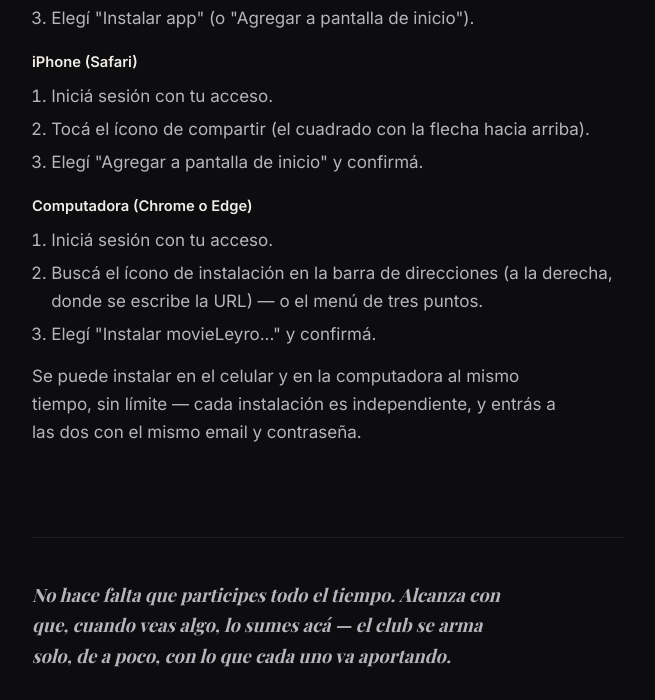
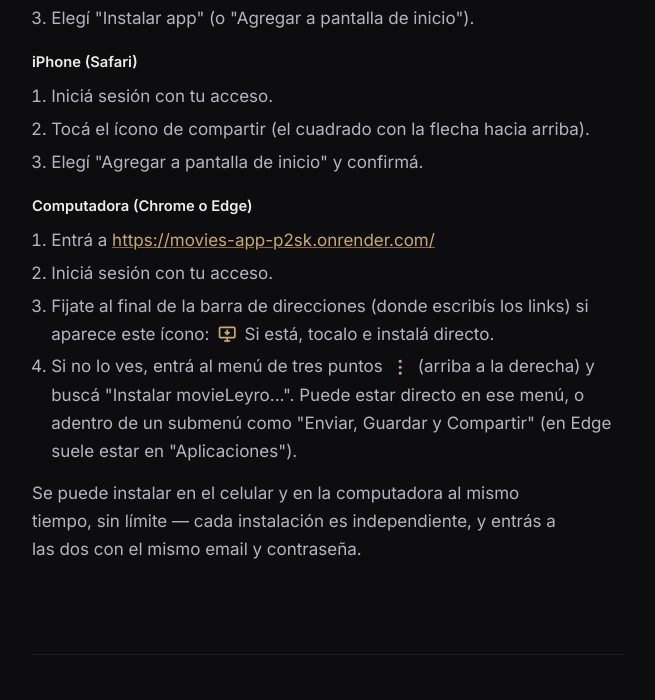
Before and after one commit to rleyrodiaz/movies-app, a FastAPI app: page /guia in a window 1280 px wide. Shown: the part 2728-3428 px from the top of the page, without its empty margins (312-967 px from the left). Run offline with FastAPI, Linux system fonts and the light colour scheme; parts of the project's set-up code (start-up, migrations or seed data) failed here and were passed over; some web fonts are replaced.

Commit message:
instalar en chrome

```diff
--- a/app/templates/guia.html
+++ b/app/templates/guia.html
@@ -115,6 +115,11 @@
     }
     .feature ol li { margin-bottom: 0.3rem; }
     .feature ol li:last-child { margin-bottom: 0; }
+
+    .inline-icon {
+      width: 1.2em; height: 1.2em; vertical-align: -0.3em;
+      color: var(--gold); margin: 0 0.15em;
+    }
 
     .closing { margin-top: 3.6rem; padding-top: 2.6rem; border-top: 1px solid var(--border-soft); }
     .closing p.sign {
@@ -259,10 +264,31 @@
 
     <h3>Computadora (Chrome o Edge)</h3>
     <ol>
+      <li>Entrá a <a href="https://movies-app-p2sk.onrender.com/" target="_blank" rel="noopener">https://movies-app-p2sk.onrender.com/</a></li>
       <li>Iniciá sesión con tu acceso.</li>
-      <li>Buscá el ícono de instalación en la barra de direcciones (a la derecha, donde
-        se escribe la URL) — o el menú de tres puntos.</li>
-      <li>Elegí "Instalar movieLeyro..." y confirmá.</li>
+      <li>
+        Fijate al final de la barra de direcciones (donde escribís los links) si aparece
+        este ícono:
+        <svg class="inline-icon" viewBox="0 0 24 24" fill="none" stroke="currentColor" stroke-width="2">
+          <rect x="3" y="4" width="18" height="12" rx="1.2"></rect>
+          <path d="M8.5 20h7"></path>
+          <path d="M12 16v4"></path>
+          <path d="M9.2 9.2 12 12l2.8-2.8"></path>
+          <path d="M12 6.5v5"></path>
+        </svg>
+        Si está, tocalo e instalá directo.
+      </li>
+      <li>
+        Si no lo ves, entrá al menú de tres puntos
+        <svg class="inline-icon" viewBox="0 0 24 24" fill="currentColor">
+          <circle cx="12" cy="5" r="1.8"></circle>
+          <circle cx="12" cy="12" r="1.8"></circle>
+          <circle cx="12" cy="19" r="1.8"></circle>
+        </svg>
+        (arriba a la derecha) y buscá "Instalar movieLeyro...". Puede estar directo en ese
+        menú, o adentro de un submenú como "Enviar, Guardar y Compartir" (en Edge suele
+        estar en "Aplicaciones").
+      </li>
     </ol>
 
     <p style="margin-top:0.9rem">
```
